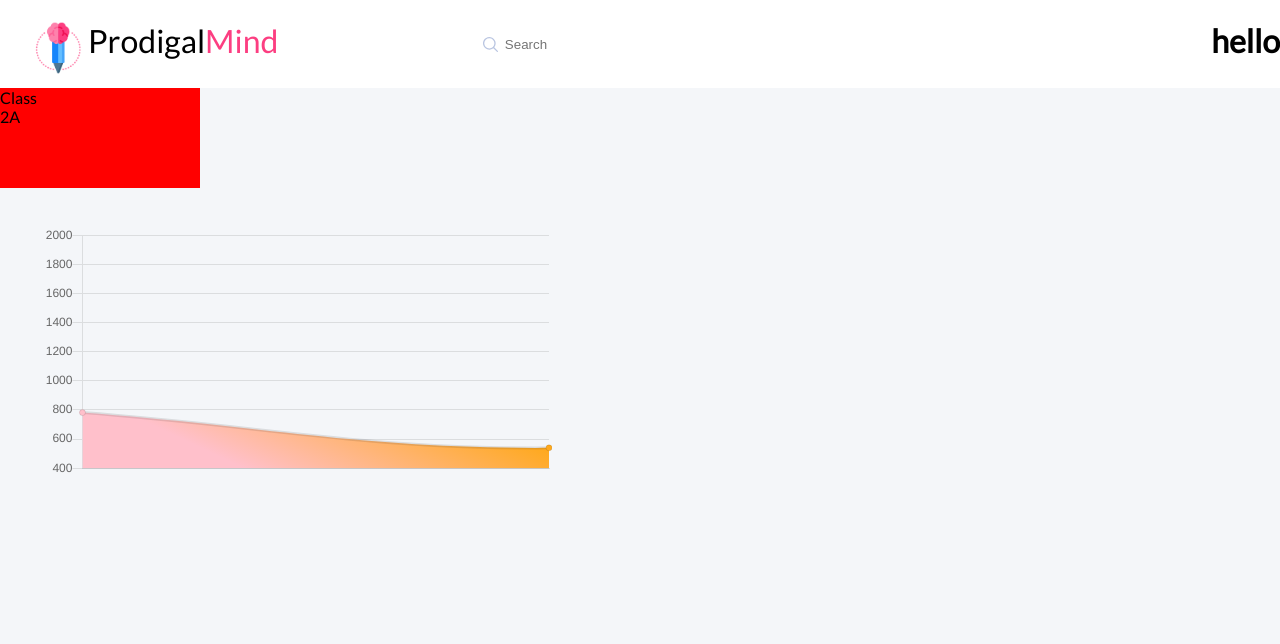
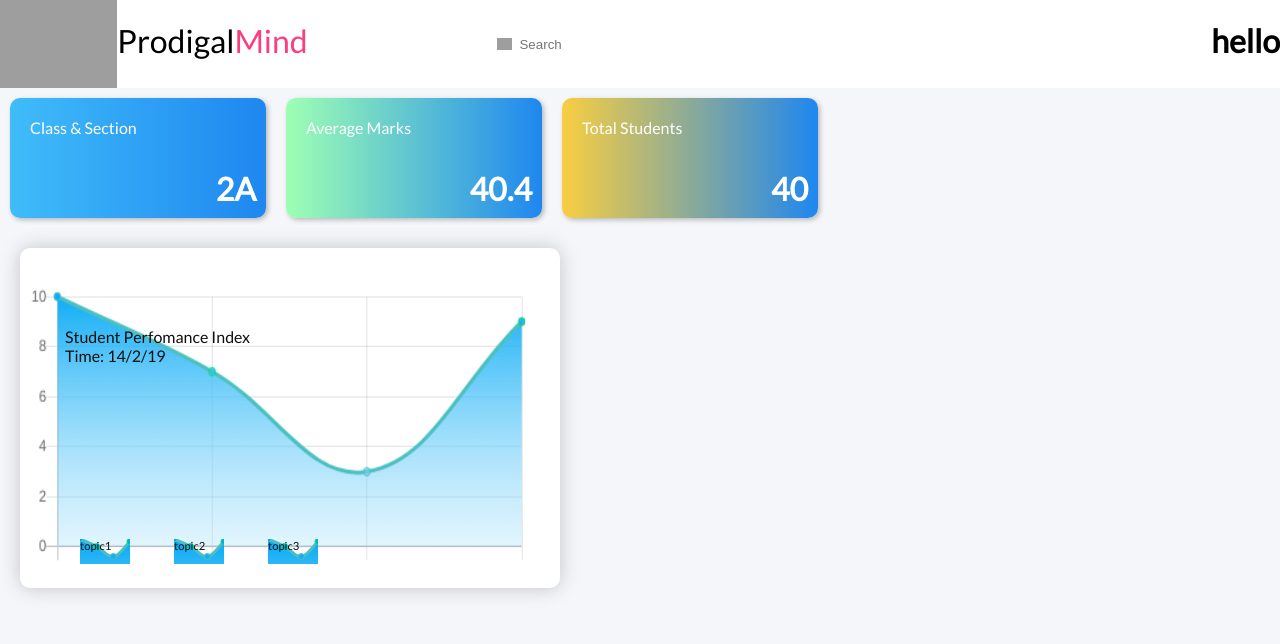
Before and after one commit to guptaashish190/prodigalmind, a React app: page /teacher/class in a window 1280 px wide. Shown: the top 644 px of the page. Built offline with nearby package versions, Linux system fonts and the light colour scheme; grey boxes are pictures that could not be loaded.

Commit message:
graph int

```diff
--- a/src/components/Teacher/ClassAnalysis/Card.js
+++ b/src/components/Teacher/ClassAnalysis/Card.js
@@ -1,9 +1,10 @@
 import React from 'react';
+import classnames from 'classnames';
 
 class Card extends React.Component {
   render() {
     return (
-      <div className="card-container">
+      <div className={classnames({ 'card-container': true, [this.props.theme]: true })}>
         <div className="title">
           {this.props.title}
         </div>
--- /dev/null
+++ b/src/components/Teacher/ClassAnalysis/chartdata.js
@@ -0,0 +1,83 @@
+module.exports = {
+  chart1Data: (canvas) => {
+    const ctx = canvas.getContext('2d');
+
+    let grd = ctx.createLinearGradient(150.000, 0.000, 150.000, 300.000);
+
+    grd.addColorStop(0.000, 'rgba(4, 169, 245, 1.000)');
+    grd.addColorStop(0.991, 'rgba(255, 255, 255, 0.000)');
+
+    return {
+      labels: ['', '', '', ''],
+      datasets: [
+        {
+          data: [
+            10, 7, 3, 9,
+          ],
+          backgroundColor: grd,
+          borderColor: [
+            'rgba(75,192,192, 1)',
+            'rgba(1, 223, 111, 1)',
+            'rgba(75,192,192, 1)',
+            'rgba(1, 223, 111, 1)',
+          ],
+        },
+      ],
+    };
+  },
+  chart2Data: (canvas) => {
+    const ctx = canvas.getContext('2d');
+
+    let grd = ctx.createLinearGradient(150.000, 0.000, 150.000, 300.000);
+
+    // Add colors
+    grd.addColorStop(0.000, 'rgba(4, 169, 245, 1.000)');
+    grd.addColorStop(0.991, 'rgba(255, 255, 255, 0.000)');
+
+    return {
+      labels: ['', '', '', ''],
+      datasets: [
+        {
+          data: [
+            10, 7, 3, 9,
+          ],
+          backgroundColor: grd,
+          borderColor: [
+            'rgba(75,192,192, 1)',
+            'rgba(1, 223, 111, 1)',
+            'rgba(75,192,192, 1)',
+            'rgba(1, 223, 111, 1)',
+          ],
+        },
+      ],
+    };
+  },
+  chart3Data: (canvas) => {
+    const ctx = canvas.getContext('2d');
+
+    let grd = ctx.createLinearGradient(150.000, 0.000, 150.000, 300.000);
+
+    // Add colors
+    grd.addColorStop(0.000, 'rgba(4, 169, 245, 1.000)');
+    grd.addColorStop(0.991, 'rgba(255, 255, 255, 0.000)');
+
+    return {
+      labels: ['', '', '', ''],
+      datasets: [
+        {
+          data: [
+            10, 7, 3, 9,
+          ],
+          backgroundColor: grd,
+          borderColor: [
+            'rgba(75,192,192, 1)',
+            'rgba(1, 223, 111, 1)',
+            'rgba(75,192,192, 1)',
+            'rgba(1, 223, 111, 1)',
+          ],
+        },
+      ],
+    };
+  },
+  x: 'sdfka',
+};
--- a/src/components/Teacher/ClassAnalysis/index.js
+++ b/src/components/Teacher/ClassAnalysis/index.js
@@ -1,36 +1,71 @@
 import React from 'react';
 import { Line } from 'react-chartjs-2';
 import Card from './Card';
+import { chart1Data, chart2Data, chart3Data, x } from './chartdata';
 
 class Analysis extends React.Component {
   render() {
-    const chart1Data = (canvas) => {
-      const ctx = canvas.getContext('2d');
-      const gradient = ctx.createLinearGradient(26, 156, 100, 0);
-      gradient.addColorStop(0, 'pink');
-      gradient.addColorStop(1, 'orange');
-
-      return {
-        datasets: [
-          {
-            data: [
-              782, 540, 820, 1820,
-            ],
-            backgroundColor: gradient,
-          },
-        ],
-      };
-    };
+    console.log(x);
     const options = {
       legend: {
         display: false,
       },
+      scales: {
+        yAxes: [{
+          ticks: {
+            max: 10,
+            min: 0,
+            stepSize: 2,
+          },
+        }],
+      },
+      line: {
+        borderColor: 'red',
+      },
+    };
+    const optionssmall = {
+      legend: {
+        display: false,
+      },
+      scales: {
+        yAxes: [{
+          display: false,
+        }],
+        xAxes: [{
+          display: false,
+        }],
+      },
+      line: {
+        borderColor: 'red',
+      },
     };
     return (
       <div>
-        <Card title="Class" content="2A" />
-        <div className="chart">
-          <Line data={chart1Data} options={options} />
+        <div className="cards">
+          <Card theme="theme1" title="Class & Section" content="2A" />
+          <Card theme="theme2" title="Average Marks" content="40.4" />
+          <Card theme="theme3" title="Total Students" content="40" />
+        </div>
+        <div className="charts-container">
+          <div className="chart main">
+            <span className="title">Student Perfomance Index<br /> Time: 14/2/19</span>
+            <Line data={chart1Data} options={options} />
+          </div>
+          <div className="bottom">
+            <div className="chart small">
+              <span className="title">topic1</span>
+              <Line data={chart2Data} options={optionssmall} />
+            </div>
+            <div className="chart small">
+              <span className="title">topic2</span>
+              <Line data={chart2Data} options={optionssmall} />
+            </div>
+            <div className="chart small">
+              <span className="title">topic3</span>
+              <Line data={chart3Data} options={optionssmall} />
+            </div>
+          </div>
+
         </div>
       </div>
     );
--- a/src/styles/ClassAnalysis.scss
+++ b/src/styles/ClassAnalysis.scss
@@ -1,12 +1,87 @@
-.chart{
-    margin: 40px;
+@import './Constants.scss';
+
+.cards{
     display: flex;
     flex-direction: row;
-    width: 40%;
-    height: 500%;
+    width: 100%;
+    .card-container{
+        border-radius: 10px;
+        margin: 10px;
+        width: 20%;
+        height: 120px;
+        box-shadow: 2px 2px 5px rgba(0, 0, 0, 0.253);
+        position: relative;
+        color: white;
+        .title{
+            font-family: $lato;
+            margin: 10px;
+            position: absolute;
+            top: 10px;
+            left: 10px;
+        }
+        .content{
+            font-family: $lato;
+            position: absolute;
+            bottom: 10px;
+            right: 10px;
+            font-weight: bold;
+            font-size: 2em;
+        }
+    }
+    .theme1{
+        background-image: linear-gradient(to right, #40BCF9,#1E87F0);
+    }
+    .theme2{
+        background-image: linear-gradient(to right, rgb(158, 255, 179),#1E87F0);
+    }
+    .theme3{
+        background-image: linear-gradient(to right, rgb(249, 206, 64),#1E87F0);
+    }
 }
-.card-container{
-    width: 200px;
-    height: 100px;
-    background: red;
+.charts-container{
+    margin: 20px;
+    width: 500px;
+    height: 300px;
+    padding: 20px;
+    box-shadow: 0px 0px 20px rgba(0, 0, 0, 0.204);
+    border-radius: 10px;
+    background: rgb(255, 255, 255);
+    display: flex;
+    flex-direction: column;
+    .chart{
+        margin: auto;
+        position: relative;
+        display: flex;
+        flex-direction: row;
+        .title{
+            color: rgb(15, 15, 15);
+            z-index: 10;
+            position: absolute;
+        }
+    }
+    .bottom{
+        display: flex;
+        flex-direction: row;
+    }
+
+    .main{
+        margin: auto;
+        height: 50%;
+        width: 90%;
+        .chartjs-render-monitor{
+            position: relative;
+            left: -40px;
+            top: -40px;
+            width: 500px !important;
+            height: 300px !important;
+        }
+    }
+    .small{
+        margin: 4px;
+        margin-left: 40px;
+        width: 10%;
+        color: rgb(68, 68, 68);
+        font-size: 0.7em;
+    }
+
 }
--- /dev/null
+++ b/src/styles/Constants.scss
@@ -0,0 +1 @@
+$lato: 'Lato', sans-serif;
--- a/src/styles/styles.scss
+++ b/src/styles/styles.scss
@@ -6,6 +6,8 @@ body{
 @import url('https://fonts.googleapis.com/css?family=Lato');
 
 .body-container{
+    position: fixed;
+    overflow-y: scroll;
     display: flex;
     flex-direction: column;
     background-color: #F4F6F9;
```
Also changed, not shown: public/images/magnifying-glass.svg (deleted), public/images/pencil.svg (deleted).
